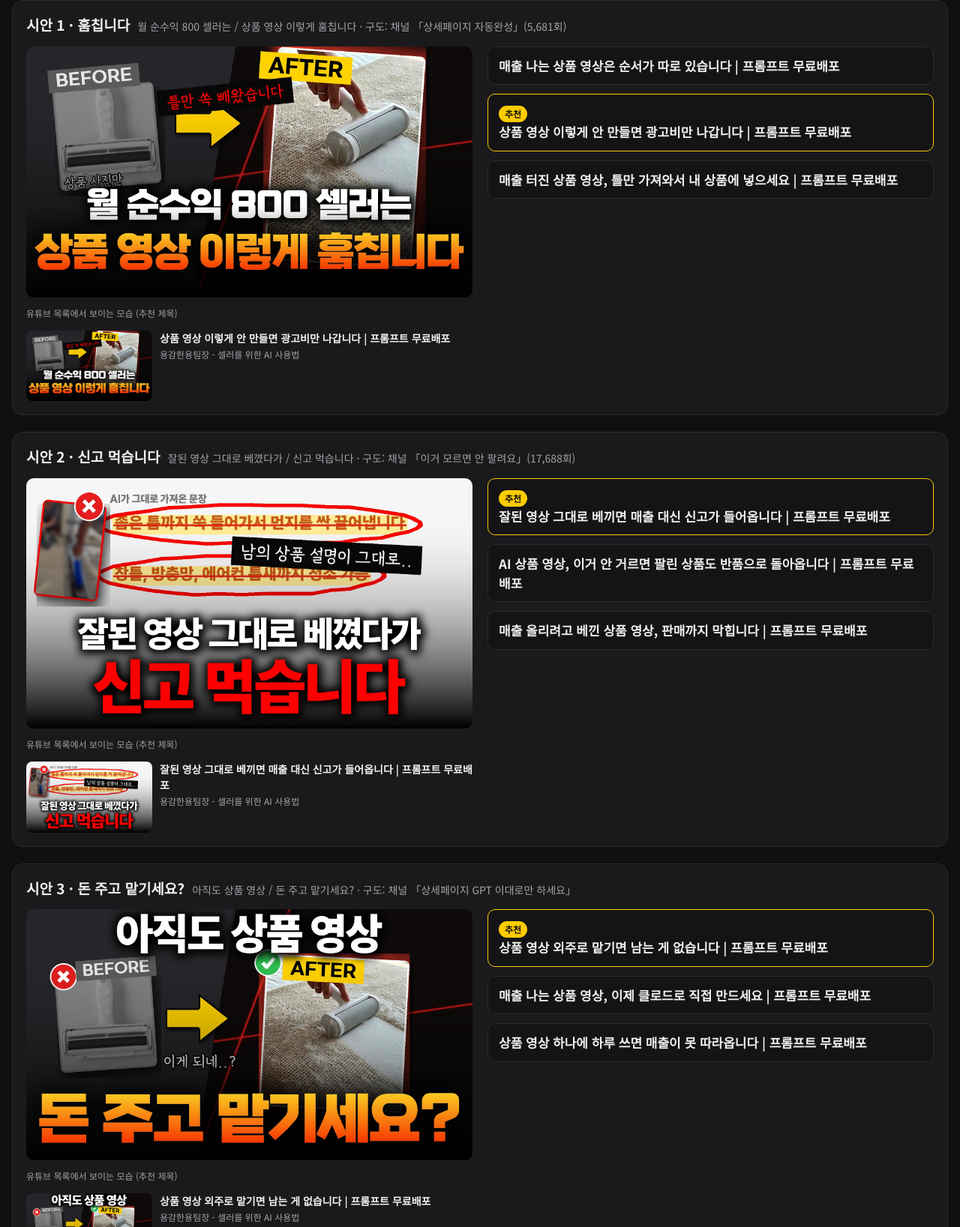
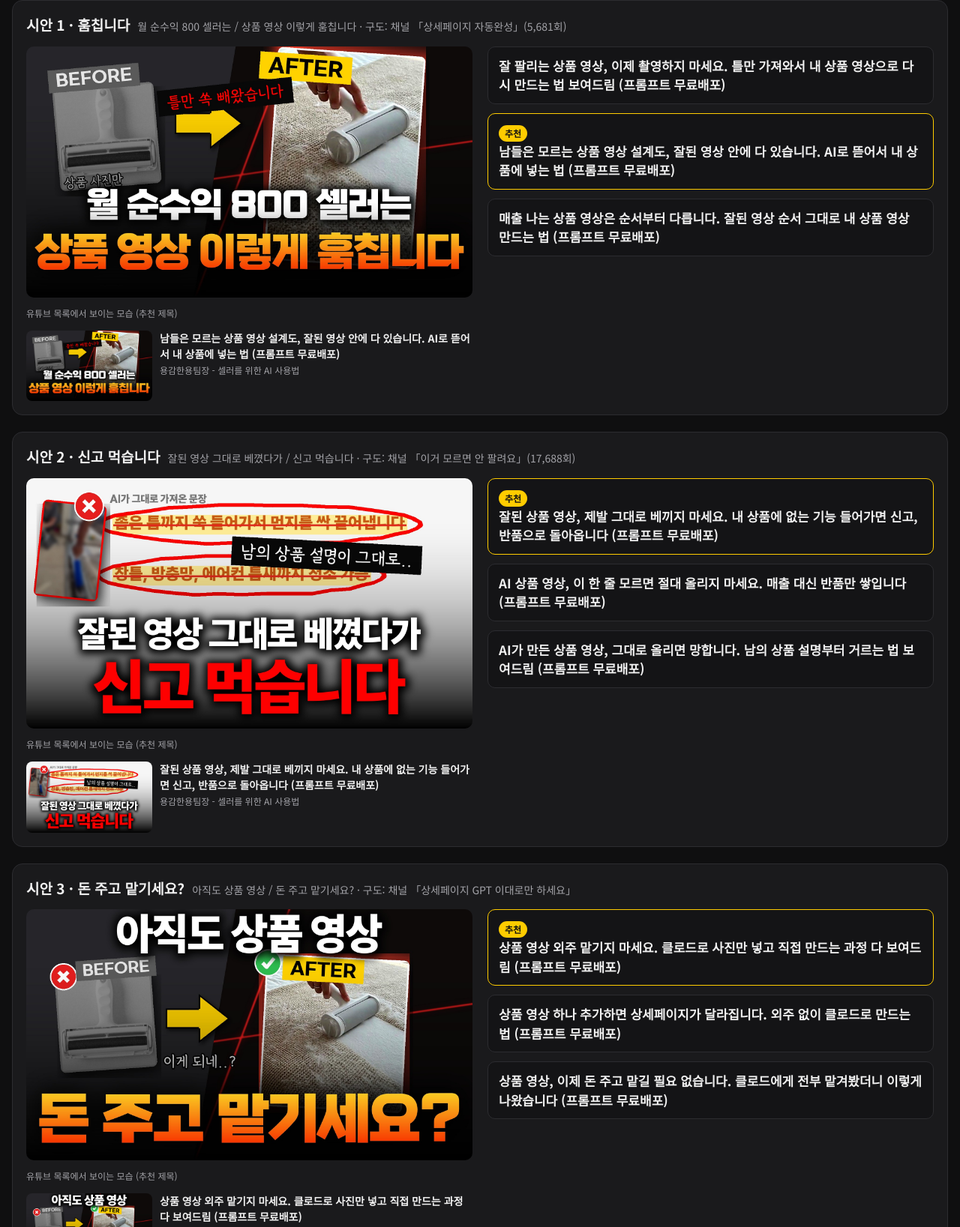
Before and after one commit to yongteamjang/yongteamjang.github.io, a plain HTML site: page 157-thumb-title/index.html in a window 1280 px wide. Shown: the part 619-2256 px from the top of the page at 75% size. Drawn offline with Linux system fonts and the light colour scheme.

Commit message:
157편 보드: 두 문장형 제목 9개로 교체

```diff
--- a/157-thumb-title/index.html
+++ b/157-thumb-title/index.html
@@ -66,12 +66,12 @@ th{color:var(--sub);font-weight:700}
       <div>
         <img class="thumb" src="assets/thumb_1.jpg" alt="시안 1 썸네일: 흑백 상품 사진 BEFORE에서 노란 화살표로 컬러 롤러 장면 AFTER, 월 순수익 800 셀러는 상품 영상 이렇게 훔칩니다">
         <div class="label" style="margin-top:12px">유튜브 목록에서 보이는 모습 (추천 제목)</div>
-        <div class="feed"><img src="assets/thumb_1.jpg" alt=""><div><div class="ft">상품 영상 이렇게 안 만들면 광고비만 나갑니다 | 프롬프트 무료배포</div><div class="fc">용감한용팀장 - 셀러를 위한 AI 사용법</div></div></div>
+        <div class="feed"><img src="assets/thumb_1.jpg" alt=""><div><div class="ft">남들은 모르는 상품 영상 설계도, 잘된 영상 안에 다 있습니다. AI로 뜯어서 내 상품에 넣는 법 (프롬프트 무료배포)</div><div class="fc">용감한용팀장 - 셀러를 위한 AI 사용법</div></div></div>
       </div>
       <div class="titles">
-        <div class="t"><div class="txt">매출 나는 상품 영상은 순서가 따로 있습니다 | 프롬프트 무료배포</div></div>
-        <div class="t rec"><span class="tag rec">추천</span><div class="txt">상품 영상 이렇게 안 만들면 광고비만 나갑니다 | 프롬프트 무료배포</div></div>
-        <div class="t"><div class="txt">매출 터진 상품 영상, 틀만 가져와서 내 상품에 넣으세요 | 프롬프트 무료배포</div></div>
+        <div class="t"><div class="txt">잘 팔리는 상품 영상, 이제 촬영하지 마세요. 틀만 가져와서 내 상품 영상으로 다시 만드는 법 보여드림 (프롬프트 무료배포)</div></div>
+        <div class="t rec"><span class="tag rec">추천</span><div class="txt">남들은 모르는 상품 영상 설계도, 잘된 영상 안에 다 있습니다. AI로 뜯어서 내 상품에 넣는 법 (프롬프트 무료배포)</div></div>
+        <div class="t"><div class="txt">매출 나는 상품 영상은 순서부터 다릅니다. 잘된 영상 순서 그대로 내 상품 영상 만드는 법 (프롬프트 무료배포)</div></div>
       </div>
     </div>
   </section>
@@ -82,12 +82,12 @@ th{color:var(--sub);font-weight:700}
       <div>
         <img class="thumb" src="assets/thumb_2.jpg" alt="시안 2 썸네일: 줄 그은 남의 상품 설명 두 줄에 빨간 마커, 잘된 영상 그대로 베꼈다가 신고 먹습니다">
         <div class="label" style="margin-top:12px">유튜브 목록에서 보이는 모습 (추천 제목)</div>
-        <div class="feed"><img src="assets/thumb_2.jpg" alt=""><div><div class="ft">잘된 영상 그대로 베끼면 매출 대신 신고가 들어옵니다 | 프롬프트 무료배포</div><div class="fc">용감한용팀장 - 셀러를 위한 AI 사용법</div></div></div>
+        <div class="feed"><img src="assets/thumb_2.jpg" alt=""><div><div class="ft">잘된 상품 영상, 제발 그대로 베끼지 마세요. 내 상품에 없는 기능 들어가면 신고, 반품으로 돌아옵니다 (프롬프트 무료배포)</div><div class="fc">용감한용팀장 - 셀러를 위한 AI 사용법</div></div></div>
       </div>
       <div class="titles">
-        <div class="t rec"><span class="tag rec">추천</span><div class="txt">잘된 영상 그대로 베끼면 매출 대신 신고가 들어옵니다 | 프롬프트 무료배포</div></div>
-        <div class="t"><div class="txt">AI 상품 영상, 이거 안 거르면 팔린 상품도 반품으로 돌아옵니다 | 프롬프트 무료배포</div></div>
-        <div class="t"><div class="txt">매출 올리려고 베낀 상품 영상, 판매까지 막힙니다 | 프롬프트 무료배포</div></div>
+        <div class="t rec"><span class="tag rec">추천</span><div class="txt">잘된 상품 영상, 제발 그대로 베끼지 마세요. 내 상품에 없는 기능 들어가면 신고, 반품으로 돌아옵니다 (프롬프트 무료배포)</div></div>
+        <div class="t"><div class="txt">AI 상품 영상, 이 한 줄 모르면 절대 올리지 마세요. 매출 대신 반품만 쌓입니다 (프롬프트 무료배포)</div></div>
+        <div class="t"><div class="txt">AI가 만든 상품 영상, 그대로 올리면 망합니다. 남의 상품 설명부터 거르는 법 보여드림 (프롬프트 무료배포)</div></div>
       </div>
     </div>
   </section>
@@ -98,12 +98,12 @@ th{color:var(--sub);font-weight:700}
       <div>
         <img class="thumb" src="assets/thumb_3.jpg" alt="시안 3 썸네일: 흑백 상품 사진 X에서 컬러 롤러 장면 체크로 이게 되네, 아직도 상품 영상 돈 주고 맡기세요">
         <div class="label" style="margin-top:12px">유튜브 목록에서 보이는 모습 (추천 제목)</div>
-        <div class="feed"><img src="assets/thumb_3.jpg" alt=""><div><div class="ft">상품 영상 외주로 맡기면 남는 게 없습니다 | 프롬프트 무료배포</div><div class="fc">용감한용팀장 - 셀러를 위한 AI 사용법</div></div></div>
+        <div class="feed"><img src="assets/thumb_3.jpg" alt=""><div><div class="ft">상품 영상 외주 맡기지 마세요. 클로드로 사진만 넣고 직접 만드는 과정 다 보여드림 (프롬프트 무료배포)</div><div class="fc">용감한용팀장 - 셀러를 위한 AI 사용법</div></div></div>
       </div>
       <div class="titles">
-        <div class="t rec"><span class="tag rec">추천</span><div class="txt">상품 영상 외주로 맡기면 남는 게 없습니다 | 프롬프트 무료배포</div></div>
-        <div class="t"><div class="txt">매출 나는 상품 영상, 이제 클로드로 직접 만드세요 | 프롬프트 무료배포</div></div>
-        <div class="t"><div class="txt">상품 영상 하나에 하루 쓰면 매출이 못 따라옵니다 | 프롬프트 무료배포</div></div>
+        <div class="t rec"><span class="tag rec">추천</span><div class="txt">상품 영상 외주 맡기지 마세요. 클로드로 사진만 넣고 직접 만드는 과정 다 보여드림 (프롬프트 무료배포)</div></div>
+        <div class="t"><div class="txt">상품 영상 하나 추가하면 상세페이지가 달라집니다. 외주 없이 클로드로 만드는 법 (프롬프트 무료배포)</div></div>
+        <div class="t"><div class="txt">상품 영상, 이제 돈 주고 맡길 필요 없습니다. 클로드에게 전부 맡겨봤더니 이렇게 나왔습니다 (프롬프트 무료배포)</div></div>
       </div>
     </div>
   </section>
```
